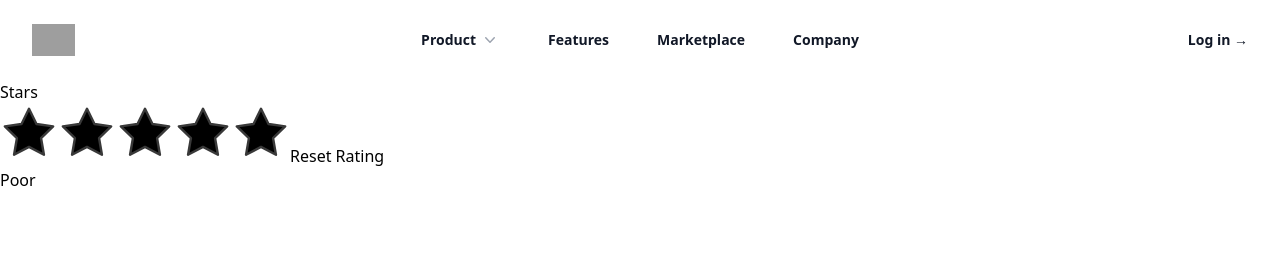
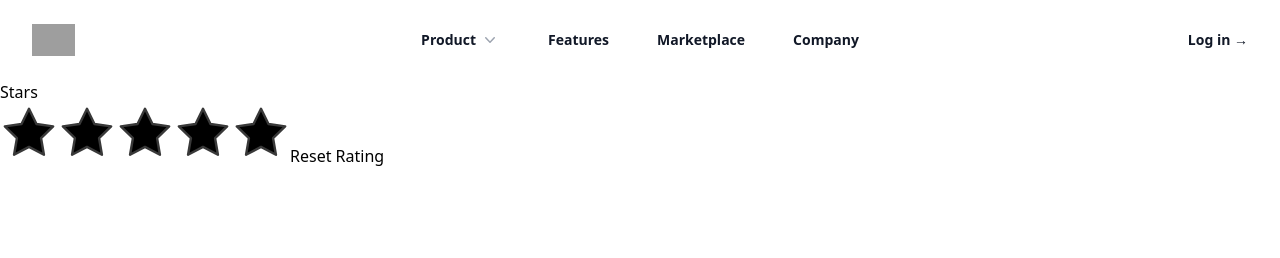
Before and after one commit to bytesbydave/virtual-assistant-client, a Next.js app: page /stars in a window 1280 px wide. Shown: the top 258 px of the page. Built offline with nearby package versions, Linux system fonts and the light colour scheme; grey boxes are pictures that could not be loaded.

Commit message:
fix stars

```diff
--- a/src/app/stars/page.jsx
+++ b/src/app/stars/page.jsx
@@ -19,27 +19,18 @@ const RatingStars = () => {
     <div className='container'>
       <h1 className='result'>Stars</h1>
       {GRADES.map((grade, index) => {
-        if (index < rating) {
-          return (
-            <div
-            // onMouseLeave={() => resetRating()}
-            >
-              Yellow Star
-            </div>
-          );
-        } else {
         return (
           <button
+            key={index}
             onClick={() => assignRating(index)}
             // onMouseEnter={() => assignRating(index)}
           >
-              <Star key={index} />
+            <Star key={index} fill={index < rating ? 'yellow' : ''} />
           </button>
         );
-        }
       })}
       <button onClick={() => resetRating()}>Reset Rating</button>
-      <div>{GRADES[rating]}</div>
+      <div>{GRADES[rating - 1]}</div>
     </div>
   );
 };
```
Lines whose indentation alone changed are shown as unchanged.
